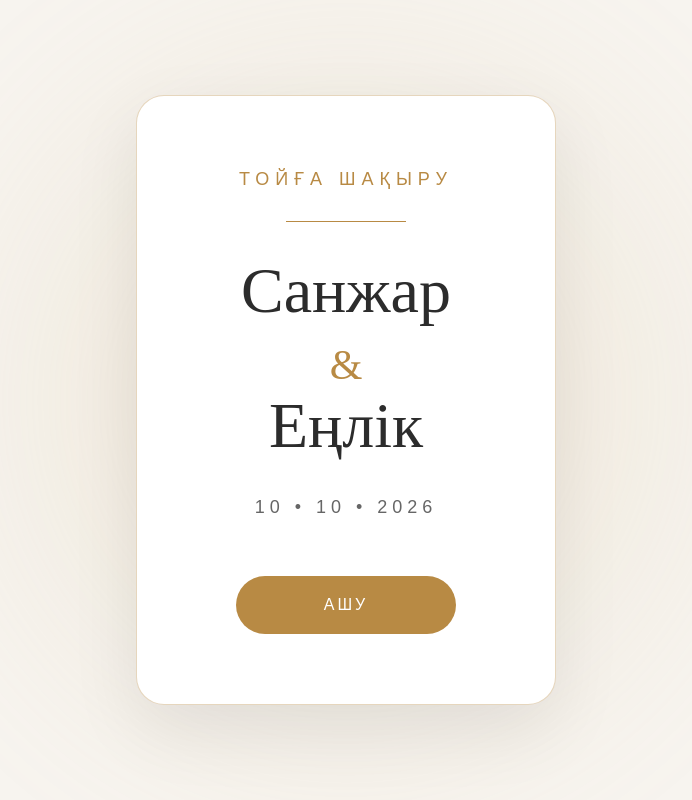
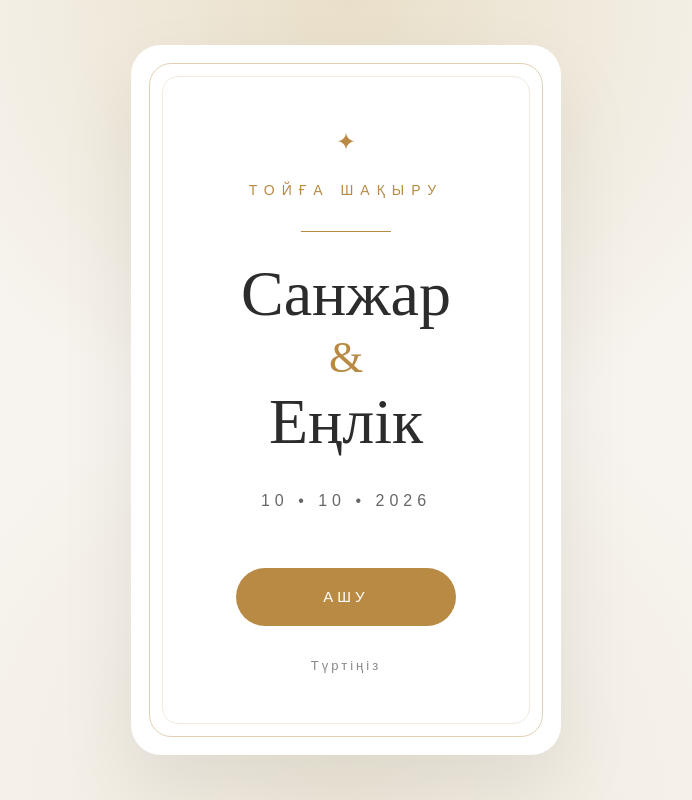
Before and after one commit to Wadag02/wedding-invitation, a React (Vite) app: page / in a window 1280 px wide. Shown: the whole page, without its empty margins (294-986 px from the left). Built offline with nearby package versions, Linux system fonts and the light colour scheme.

Commit message:
Translate to Kazakh and redesign invitation

```diff
--- a/src/components/Envelope/Envelope.css
+++ b/src/components/Envelope/Envelope.css
@@ -1,80 +1,124 @@
-.screen{
+.envelope-screen{
 
-    width:100%;
     min-height:100vh;
 
     display:flex;
+
     justify-content:center;
     align-items:center;
-
-    background:#f7f4ef;
 
     position:relative;
 
     overflow:hidden;
 
+    background:#F7F4EF;
+
 }
 
-.backgroundGlow{
+.bg-pattern{
 
     position:absolute;
 
-    width:900px;
-    height:900px;
+    inset:0;
 
-    background:radial-gradient(circle,#d9c49b55 0%,transparent 70%);
-
-    filter:blur(80px);
+    background:
+    radial-gradient(circle at top,#E9DFC9 0%,transparent 45%),
+    radial-gradient(circle at bottom,#EFE8DA 0%,transparent 45%);
 
 }
 
-.inviteCard{
+.invite-envelope{
 
-    width:420px;
+    width:430px;
     max-width:92%;
 
     background:white;
 
-    border:1px solid rgba(184,138,68,.35);
-
-    border-radius:28px;
-
-    padding:70px 45px;
-
-    text-align:center;
+    border-radius:30px;
 
     box-shadow:
-    0 25px 70px rgba(0,0,0,.08);
+    0 35px 80px rgba(0,0,0,.08);
+
+    padding:18px;
 
     position:relative;
 
 }
 
-.smallTitle{
+.envelope-border{
 
-    font-size:18px;
+    border:1px solid rgba(184,138,68,.4);
 
-    letter-spacing:6px;
+    border-radius:22px;
 
-    color:#b88a44;
+    padding:60px 35px;
+
+    text-align:center;
+
+    position:relative;
+
+}
+
+.envelope-border::before{
+
+    content:"";
+
+    position:absolute;
+
+    top:12px;
+    left:12px;
+    right:12px;
+    bottom:12px;
+
+    border:1px solid rgba(184,138,68,.18);
+
+    border-radius:16px;
+
+    pointer-events:none;
+
+}
+
+.top-decoration{
+
+    font-size:24px;
+
+    color:#B88A44;
+
+}
+
+.invite-title{
+
+    margin-top:20px;
+
+    letter-spacing:7px;
 
     text-transform:uppercase;
 
+    color:#B88A44;
+
+    font-size:14px;
+
 }
 
-.goldLine{
+.gold-divider{
 
-    width:120px;
+    width:90px;
 
     height:1px;
 
-    background:#b88a44;
+    background:#B88A44;
 
-    margin:28px auto 35px;
+    margin:30px auto;
 
 }
 
-.names{
+.invite-names{
+
+    display:flex;
+
+    flex-direction:column;
+
+    gap:10px;
 
     font-family:"Cormorant Garamond",serif;
 
@@ -82,33 +126,31 @@
 
     font-weight:500;
 
-    line-height:1.05;
+    color:#2C2C2C;
 
-    color:#2c2c2c;
+    line-height:1;
 
 }
 
-.names span{
+.invite-names span{
 
-    color:#b88a44;
+    color:#B88A44;
 
-    font-size:42px;
+    font-size:44px;
 
 }
 
-.date{
+.invite-date{
 
     margin-top:35px;
 
-    letter-spacing:5px;
-
     color:#666;
 
-    font-size:18px;
+    letter-spacing:5px;
 
 }
 
-.openButton{
+.open-btn{
 
     margin-top:55px;
 
@@ -120,26 +162,60 @@
 
     border-radius:999px;
 
-    background:#b88a44;
+    background:#B88A44;
 
     color:white;
 
-    font-size:16px;
+    cursor:pointer;
+
+    font-size:15px;
+
+    letter-spacing:4px;
+
+    transition:.35s;
+
+}
+
+.open-btn:hover{
+
+    transform:translateY(-3px);
+
+    background:#a97b37;
+
+    box-shadow:0 15px 35px rgba(184,138,68,.35);
+
+}
+
+.tap-text{
+
+    margin-top:30px;
+
+    color:#888;
+
+    font-size:13px;
 
     letter-spacing:3px;
 
-    cursor:pointer;
+}
 
-    transition:.3s;
+@media (max-width:480px){
+
+.invite-envelope{
+
+    width:94%;
 
 }
 
-.openButton:hover{
+.invite-names{
 
-    background:#a67a38;
-
-    transform:translateY(-3px);
-
-    box-shadow:0 10px 25px rgba(184,138,68,.35);
+    font-size:48px;
 
 }
+
+.open-btn{
+
+    width:100%;
+
+}
+
+}
--- a/src/components/Envelope/Envelope.jsx
+++ b/src/components/Envelope/Envelope.jsx
@@ -1,48 +1,57 @@
 import { motion } from "framer-motion";
 import { wedding } from "../../data/wedding";
-
 import "./Envelope.css";
 
 export default function Envelope({ onOpen }) {
   return (
     <motion.section
-      className="screen"
+      className="envelope-screen"
       initial={{ opacity: 0 }}
       animate={{ opacity: 1 }}
-      exit={{ opacity: 0 }}
+      transition={{ duration: 0.8 }}
     >
-      <div className="backgroundGlow" />
+      <div className="bg-pattern"></div>
 
       <motion.div
-        className="inviteCard"
-        initial={{ y: 40, opacity: 0, scale: 0.95 }}
-        animate={{ y: 0, opacity: 1, scale: 1 }}
-        transition={{
-          duration: 0.8,
-        }}
+        className="invite-envelope"
+        initial={{ y: 40, opacity: 0 }}
+        animate={{ y: 0, opacity: 1 }}
+        transition={{ duration: 0.8 }}
       >
-        <p className="smallTitle">{wedding.title}</p>
+        <div className="envelope-border">
 
-        <div className="goldLine" />
+          <div className="top-decoration">
+            ✦
+          </div>
 
-        <h1 className="names">
+          <p className="invite-title">
+            {wedding.title}
+          </p>
+
+          <div className="gold-divider"></div>
+
+          <h1 className="invite-names">
             {wedding.groom}
-          <br />
             <span>&</span>
-          <br />
             {wedding.bride}
           </h1>
 
-        <p className="date">
+          <p className="invite-date">
             {wedding.dateText}
           </p>
 
           <button
-          className="openButton"
+            className="open-btn"
             onClick={onOpen}
           >
             АШУ
           </button>
+
+          <p className="tap-text">
+            Түртіңіз
+          </p>
+
+        </div>
       </motion.div>
     </motion.section>
   );
--- a/src/components/Footer.jsx
+++ /dev/null
@@ -1,23 +0,0 @@
-export default function Footer() {
-
-  return (
-
-    <footer className="py-24 border-t border-white/10">
-
-      <div className="text-center">
-
-        <h2 className="text-5xl font-serif">
-          Thank You
-        </h2>
-
-        <p className="mt-6 text-gray-400">
-          We can't wait to celebrate this special day with you.
-        </p>
-
-      </div>
-
-    </footer>
-
-  );
-
-}
--- a/src/index.css
+++ b/src/index.css
@@ -1,111 +1,72 @@
+@import url('https://fonts.googleapis.com/css2?family=Cormorant+Garamond:wght@300;400;500;600;700&family=Montserrat:wght@300;400;500;600&display=swap');
+
+@import "tailwindcss";
+
 :root {
-  --text: #6b6375;
-  --text-h: #08060d;
-  --bg: #fff;
-  --border: #e5e4e7;
-  --code-bg: #f4f3ec;
-  --accent: #aa3bff;
-  --accent-bg: rgba(170, 59, 255, 0.1);
-  --accent-border: rgba(170, 59, 255, 0.5);
-  --social-bg: rgba(244, 243, 236, 0.5);
-  --shadow:
-    rgba(0, 0, 0, 0.1) 0 10px 15px -3px, rgba(0, 0, 0, 0.05) 0 4px 6px -2px;
-
-  --sans: system-ui, 'Segoe UI', Roboto, sans-serif;
-  --heading: system-ui, 'Segoe UI', Roboto, sans-serif;
-  --mono: ui-monospace, Consolas, monospace;
-
-  font: 18px/145% var(--sans);
-  letter-spacing: 0.18px;
-  color-scheme: light dark;
-  color: var(--text);
-  background: var(--bg);
-  font-synthesis: none;
-  text-rendering: optimizeLegibility;
-  -webkit-font-smoothing: antialiased;
-  -moz-osx-font-smoothing: grayscale;
-
-  @media (max-width: 1024px) {
-    font-size: 16px;
-  }
+  --bg: #F7F4EF;
+  --text: #2C2C2C;
+  --gold: #B88A44;
+  --gold-light: #D8C49A;
+  --white: #FFFFFF;
 }
 
-@media (prefers-color-scheme: dark) {
-  :root {
-    --text: #9ca3af;
-    --text-h: #f3f4f6;
-    --bg: #16171d;
-    --border: #2e303a;
-    --code-bg: #1f2028;
-    --accent: #c084fc;
-    --accent-bg: rgba(192, 132, 252, 0.15);
-    --accent-border: rgba(192, 132, 252, 0.5);
-    --social-bg: rgba(47, 48, 58, 0.5);
-    --shadow:
-      rgba(0, 0, 0, 0.4) 0 10px 15px -3px, rgba(0, 0, 0, 0.25) 0 4px 6px -2px;
-  }
+* {
+  margin: 0;
+  padding: 0;
+  box-sizing: border-box;
+}
 
-  #social .button-icon {
-    filter: invert(1) brightness(2);
-  }
+html {
+  scroll-behavior: smooth;
 }
 
 body {
-  margin: 0;
+  font-family: "Montserrat", sans-serif;
+  background: var(--bg);
+  color: var(--text);
+  overflow-x: hidden;
+  -webkit-font-smoothing: antialiased;
+  -moz-osx-font-smoothing: grayscale;
 }
 
 #root {
-  width: 1126px;
-  max-width: 100%;
-  margin: 0 auto;
-  text-align: center;
-  border-inline: 1px solid var(--border);
-  min-height: 100svh;
-  display: flex;
-  flex-direction: column;
-  box-sizing: border-box;
+  width: 100%;
+  min-height: 100vh;
 }
 
-h1,
-h2 {
-  font-family: var(--heading);
-  font-weight: 500;
-  color: var(--text-h);
+img {
+  display: block;
+  max-width: 100%;
 }
 
-h1 {
-  font-size: 56px;
-  letter-spacing: -1.68px;
-  margin: 32px 0;
-  @media (max-width: 1024px) {
-    font-size: 36px;
-    margin: 20px 0;
-  }
-}
-h2 {
-  font-size: 24px;
-  line-height: 118%;
-  letter-spacing: -0.24px;
-  margin: 0 0 8px;
-  @media (max-width: 1024px) {
-    font-size: 20px;
-  }
-}
-p {
-  margin: 0;
+button,
+input,
+textarea,
+select {
+  font-family: inherit;
 }
 
-code,
-.counter {
-  font-family: var(--mono);
-  display: inline-flex;
-  border-radius: 4px;
-  color: var(--text-h);
+a {
+  color: inherit;
+  text-decoration: none;
 }
 
-code {
-  font-size: 15px;
-  line-height: 135%;
-  padding: 4px 8px;
-  background: var(--code-bg);
+::selection {
+  background: rgba(184, 138, 68, 0.25);
 }
+
+.gold-line {
+  width: 120px;
+  height: 1px;
+  margin: 0 auto;
+  background: var(--gold);
+}
+
+.section {
+  padding: 120px 24px;
+}
+
+.container {
+  width: min(1100px, 100%);
+  margin: 0 auto;
+}
```
Also changed, not shown: src/components/RSVP.jsx (+75 -63 lines), public/hero-bg.jpg (added). Lines whose indentation alone changed are shown as unchanged.
